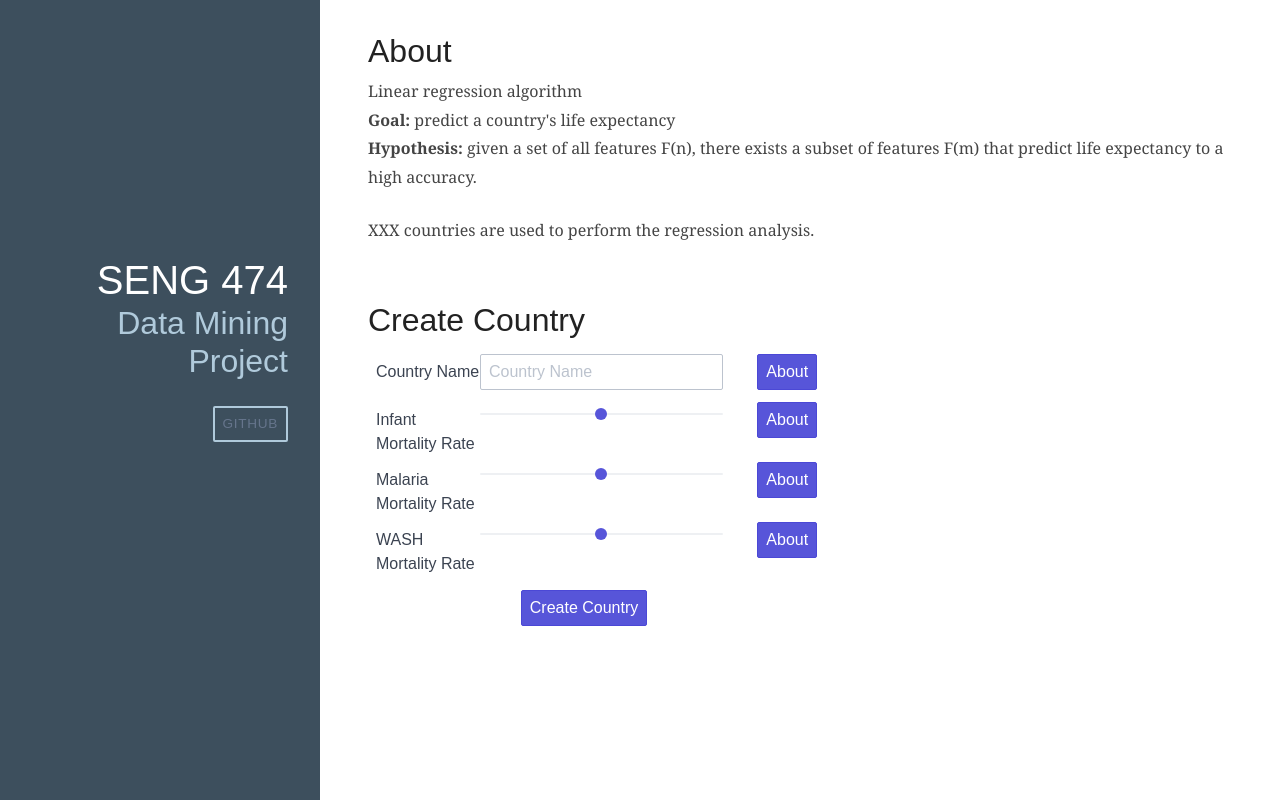
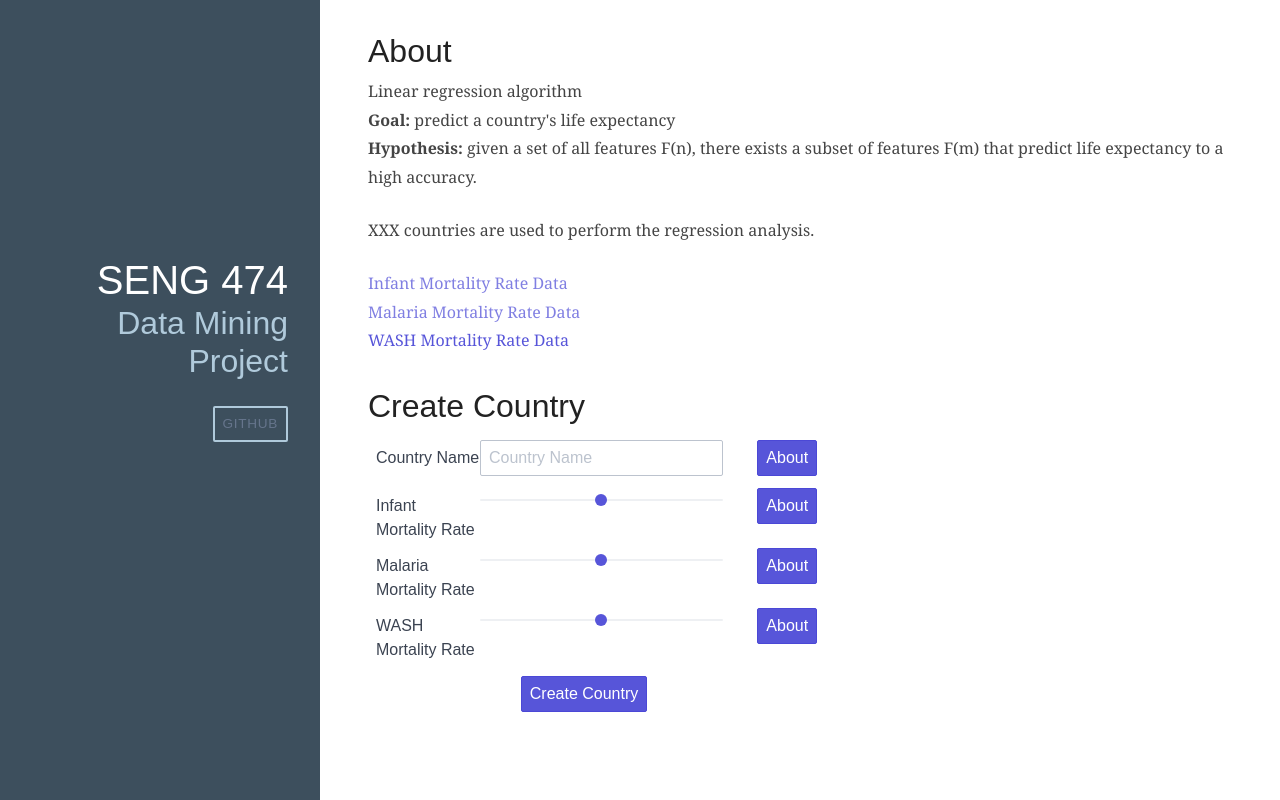
Before and after one commit to mattshipmaker/SENG474Project, a Flask app: page / in a window 1280 px wide. Run offline with Flask 2, Linux system fonts and the light colour scheme; some libraries are stand-ins or nearby versions.

Commit message:
Updated data links

```diff
--- a/src/templates/index.html
+++ b/src/templates/index.html
@@ -42,6 +42,9 @@
                                 <b>Hypothesis:</b> given a set of all features F(n), there exists a subset of features F(m) that predict life expectancy to a high accuracy.
                             </p>
                             <p>XXX countries are used to perform the regression analysis.</p>
+                            <span><a href="">Infant Mortality Rate Data</a></span><br>
+                            <span><a href="">Malaria Mortality Rate Data</a></span><br>
+                            <span><a href="https://apps.who.int/gho/data/view.main.SDGWSHBOD392v?lang=en\">WASH Mortality Rate Data</a></span><br>
                         </div>
                     </section>
                 </div>
```
